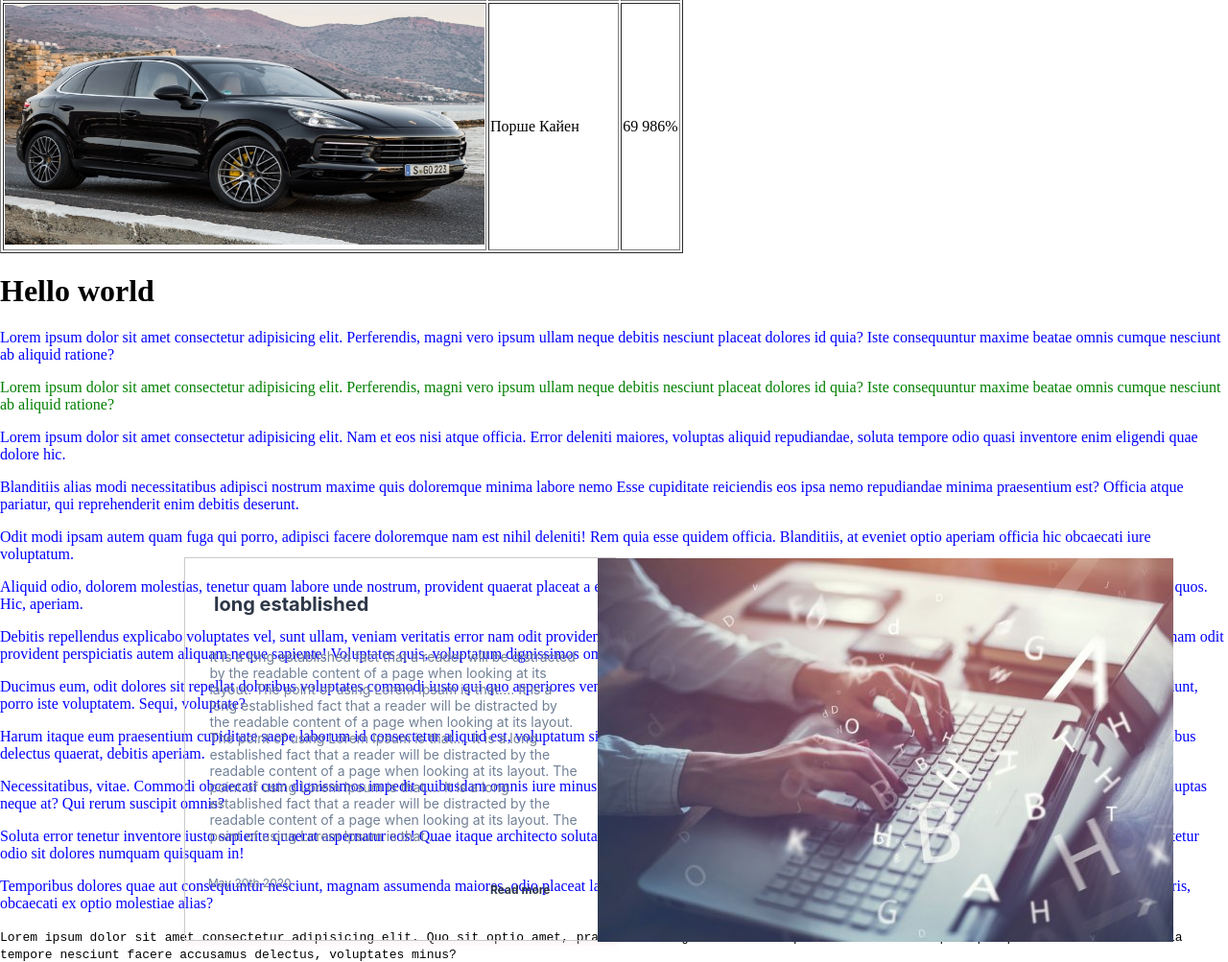
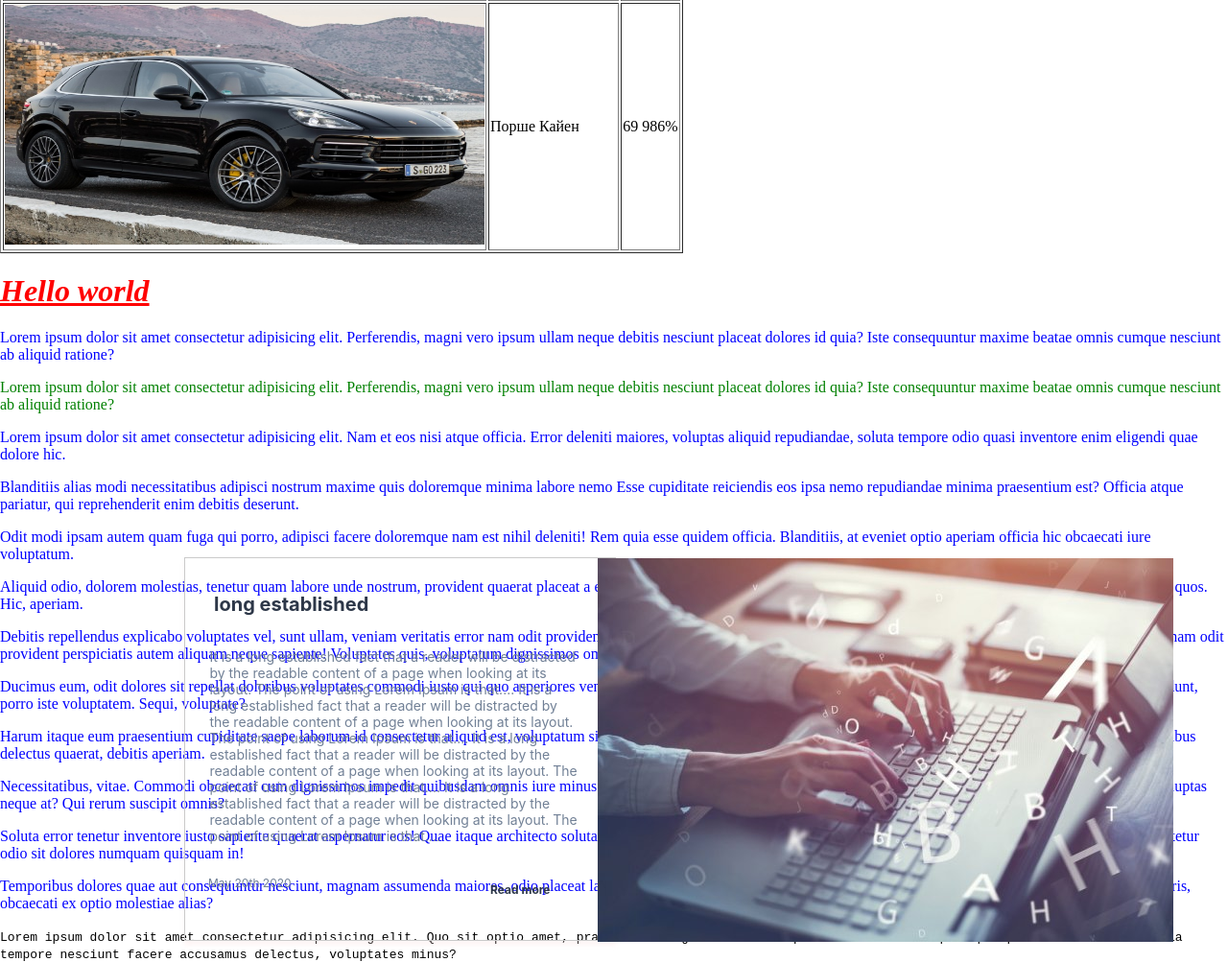
Before and after one commit to Begaiym14/Begaiym14-Begaiym14, a plain HTML site: page index.html in a window 1280 px wide. Shown: the part 3019-4022 px from the top of the page at 96% size. Drawn offline with Linux system fonts and the light colour scheme; files whose address does not match are found by name.

Commit message:
changed style.css

```diff
--- a/style.css
+++ b/style.css
@@ -192,3 +192,8 @@ h5 {
 
   color: #2d3748;
 }
+h1 {
+  color: red;
+  text-decoration: underline;
+  font-style: italic;
+}
```
